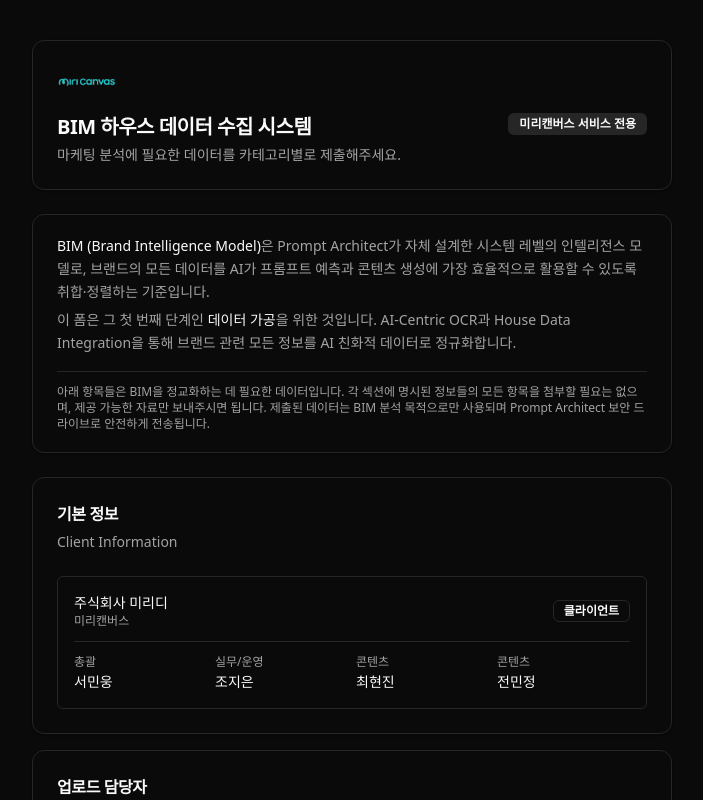
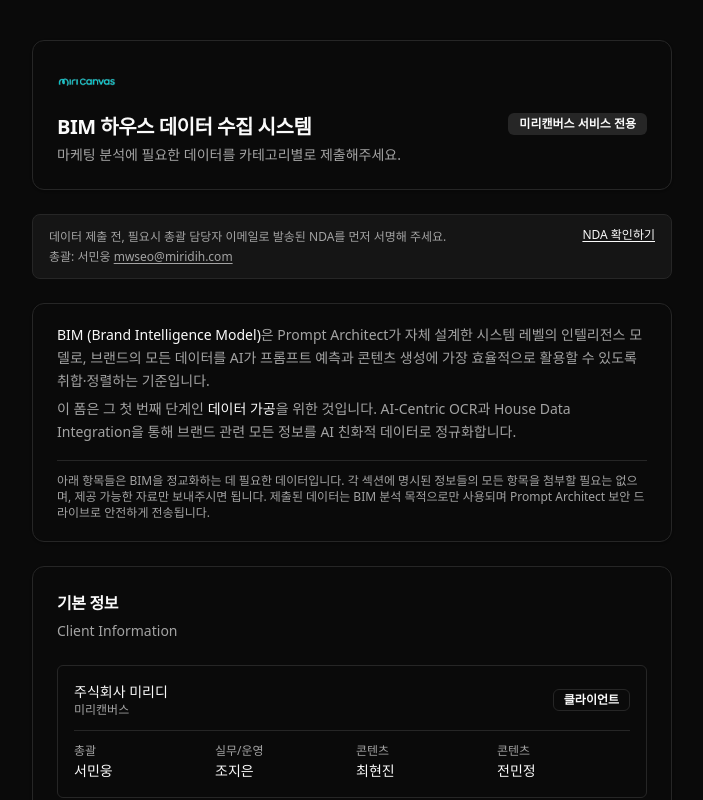
Before and after one commit to makim-414/bim-data-request, a React (Vite) app: page / in a window 1280 px wide. Shown: the top 800 px of the page, without its empty margins (288-991 px from the left). Built offline with nearby package versions, Linux system fonts and the light colour scheme.

Commit message:
feat: add NDA notice banner with Drive link

```diff
--- a/src/App.tsx
+++ b/src/App.tsx
@@ -637,6 +637,23 @@
             </CardHeader>
           </Card>
 
+          {/* NDA 공지 배너 */}
+          <div className="rounded-lg border border-border bg-muted/40 px-4 py-3 flex items-start justify-between gap-4">
+            <p className="text-xs text-muted-foreground leading-relaxed">
+              데이터 제출 전, 필요시 총괄 담당자 이메일로 발송된 NDA를 먼저 서명해 주세요.
+              <br />
+              총괄: 서민웅 <a href="mailto:mwseo@miridih.com" className="underline underline-offset-2">mwseo@miridih.com</a>
+            </p>
+            <a
+              href="https://drive.google.com/file/d/1uSP7MO56WrF5vBNAPNjYShd2XovnGqdw/view"
+              target="_blank"
+              rel="noopener noreferrer"
+              className="shrink-0 text-xs font-medium underline underline-offset-2 text-foreground whitespace-nowrap"
+            >
+              NDA 확인하기
+            </a>
+          </div>
+
           {/* BIM 소개 */}
           <Card>
             <CardContent className="pt-5 pb-5 space-y-4">
```
